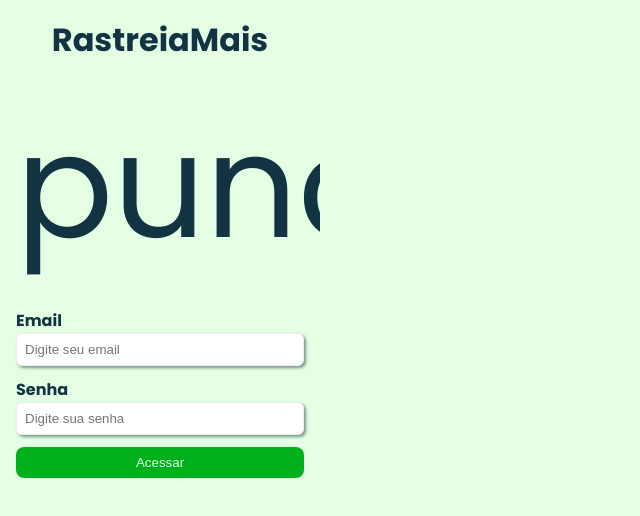
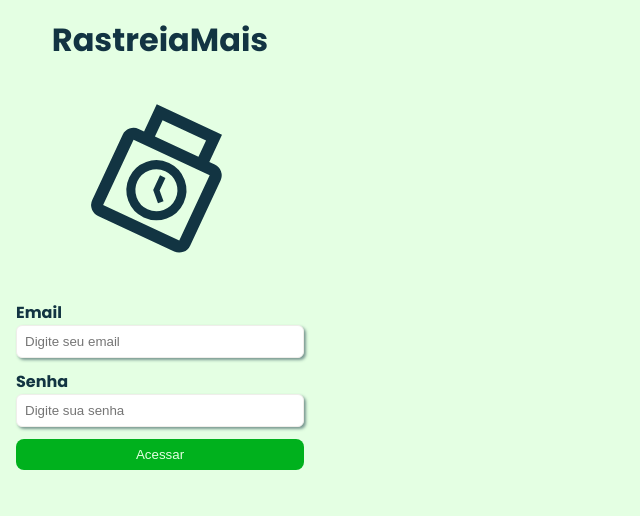
Before and after one commit to kabrunko-dev/meu-ponto-mais, an Angular app: page /login in a window 1280 px wide. Shown: the top 516 px of the page, without its empty margins (0-640 px from the left). Built offline with nearby package versions, Linux system fonts and the light colour scheme.

Commit message:
Replace material icon in login component

```diff
--- a/src/app/features/login/login.component.html
+++ b/src/app/features/login/login.component.html
@@ -1,7 +1,17 @@
 <h1>RastreiaMais</h1>
 
 <div class="logo">
-  <span class="material-icons-round">punch_clock</span>
+  <svg
+    xmlns="http://www.w3.org/2000/svg"
+    height="144px"
+    width="144px"
+    fill="#123442"
+    viewBox="0 -960 960 960"
+  >
+    <path
+      d="M200-80q-33 0-56.5-23.5T120-160v-480q0-33 23.5-56.5T200-720h40v-200h480v200h40q33 0 56.5 23.5T840-640v480q0 33-23.5 56.5T760-80H200Zm120-640h320v-120H320v120ZM200-160h560v-480H200v480Zm280-40q83 0 141.5-58.5T680-400q0-83-58.5-141.5T480-600q-83 0-141.5 58.5T280-400q0 83 58.5 141.5T480-200Zm0-60q-58 0-99-41t-41-99q0-58 41-99t99-41q58 0 99 41t41 99q0 58-41 99t-99 41Zm46-66 28-28-54-54v-92h-40v108l66 66Zm-46-74Z"
+    />
+  </svg>
 </div>
 
 <form class="form" [formGroup]="credentials" (ngSubmit)="onSubmit()">
--- a/src/app/features/login/login.component.scss
+++ b/src/app/features/login/login.component.scss
@@ -6,7 +6,7 @@
   flex-direction: column;
   justify-content: space-between;
   height: 100%;
-  padding: 16px;
+  padding: 16px 16px 24px;
 }
 
 h1,
@@ -50,7 +50,6 @@ small {
   color: variables.$red-default;
 }
 
-.material-icons-round {
-  font-size: 144px;
+.logo {
   rotate: 25deg;
 }
```
